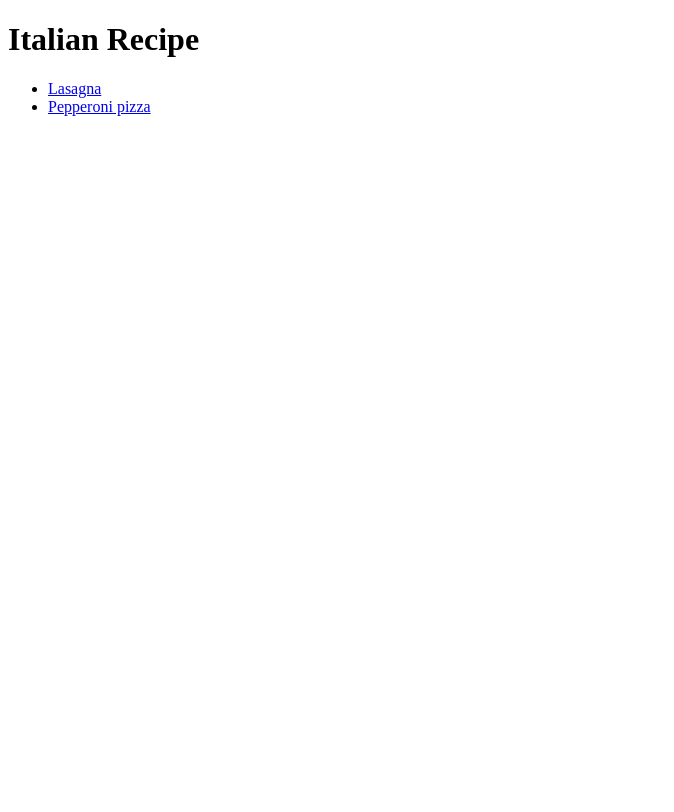
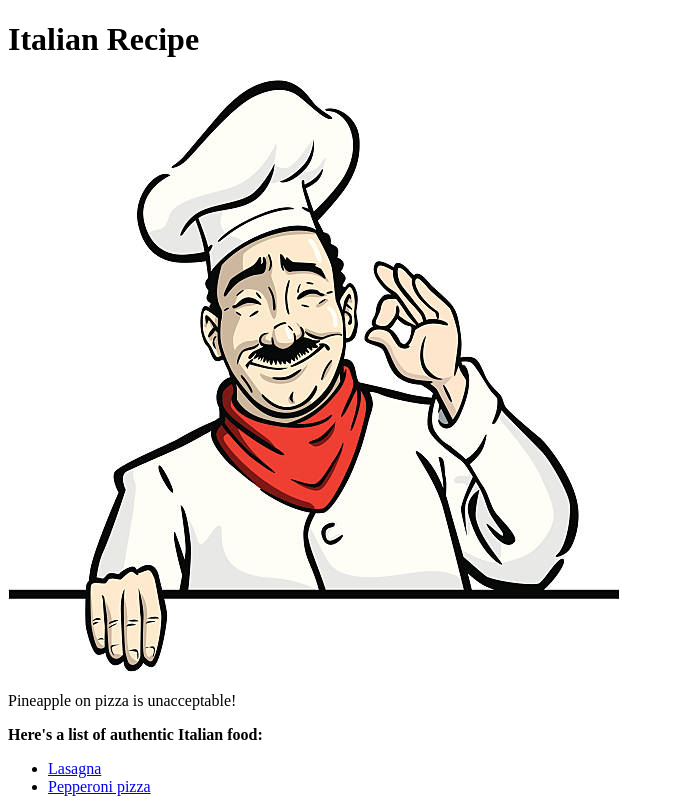
Before and after one commit to TonyYHe/Recipes, a plain HTML site: page index.html in a window 1280 px wide. Shown: the whole page, without its empty margins (0-674 px from the left). Drawn offline with Linux system fonts and the light colour scheme.

Commit message:
Add more description of Italian food on homepage

```diff
--- a/index.html
+++ b/index.html
@@ -6,6 +6,9 @@
 </head>
 <body>
     <h1>Italian Recipe</h1>
+    <img src="images/italian-chef.jpg">
+    <p>Pineapple on pizza is unacceptable!</p>
+    <p><strong>Here's a list of authentic Italian food:</strong></p>
     <ul>
         <li><a href="recipes/lasagna.html">Lasagna</a></li>
         <li><a href="recipes/pepperoni-pizza.html">Pepperoni pizza</a></li>
```
Also changed, not shown: images/italian-chef.jpg (added).
